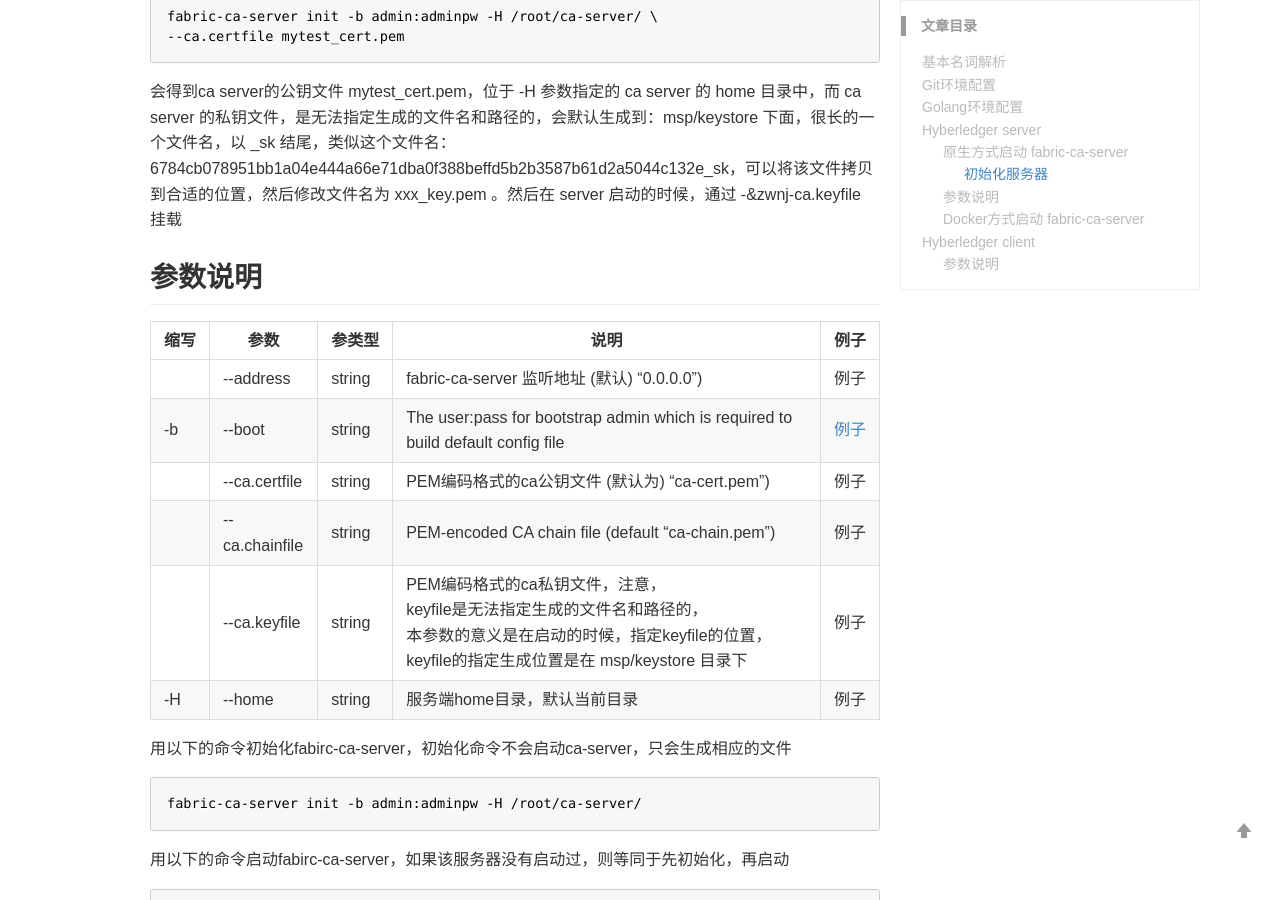
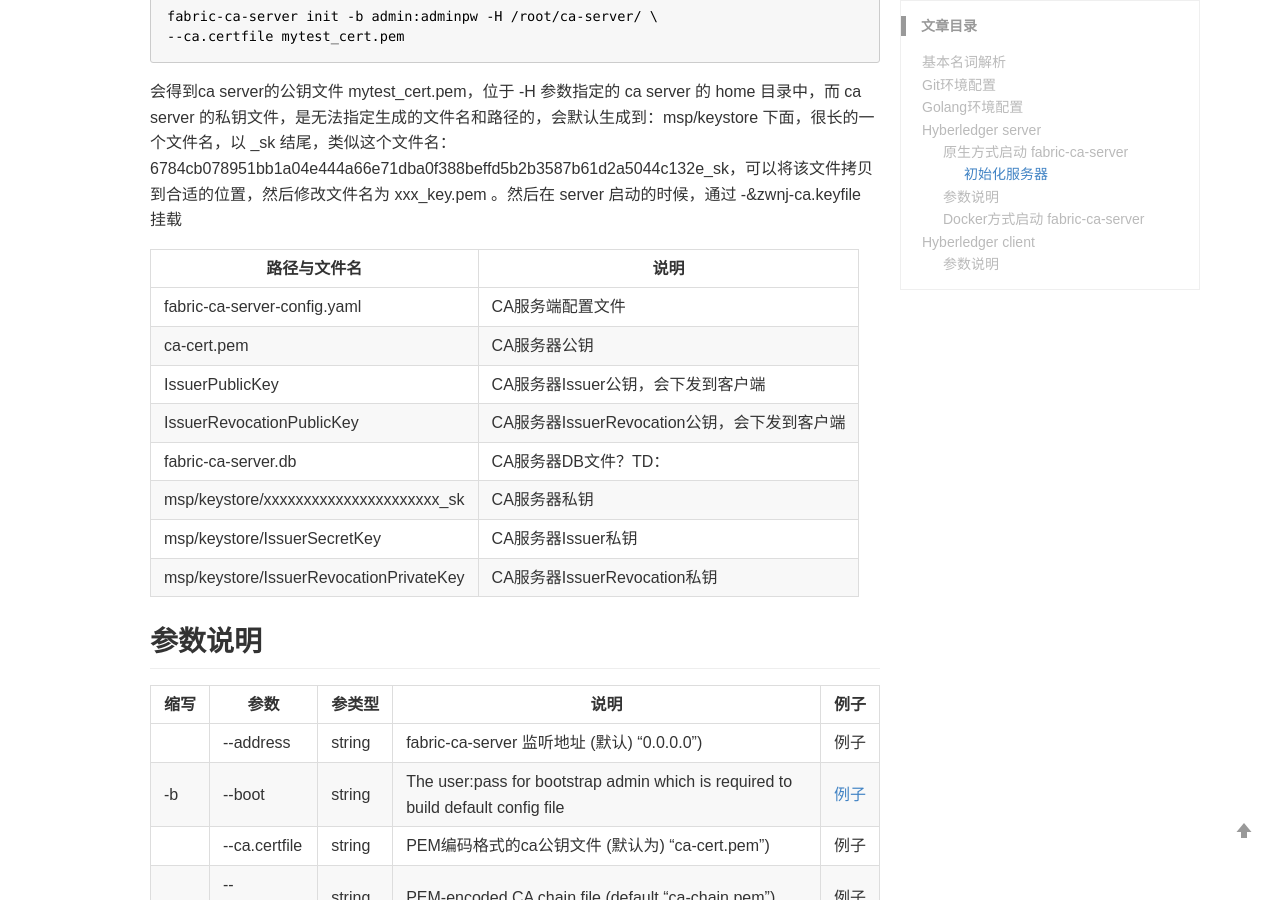
Before and after one commit to nox60/nox60.github.io, a Jekyll site: the page built from _posts/2019-07-18-Hyperledge-fabirc-ca.md, in a window 1280 px wide and 900 px high, scrolled down 4030 px. Built offline with Jekyll 4.4.1, drawn with Linux system fonts in a browser that asks for light colours; our own code applies the rules of GitHub Pages for plain Markdown files; comment, search, counter and statistics services are not loaded.

Commit message:
Update files

```diff
--- a/_posts/2019-07-18-Hyperledge-fabirc-ca.md
+++ b/_posts/2019-07-18-Hyperledge-fabirc-ca.md
@@ -182,6 +182,18 @@
 
 会得到ca server的公钥文件 mytest_cert.pem，位于 -H 参数指定的 ca server 的 home 目录中，而 ca server 的私钥文件，是无法指定生成的文件名和路径的，会默认生成到：msp/keystore 下面，很长的一个文件名，以 _sk 结尾，类似这个文件名：6784cb078951bb1a04e444a66e71dba0f388beffd5b2b3587b61d2a5044c132e_sk，可以将该文件拷贝到合适的位置，然后修改文件名为 xxx_key.pem 。然后在 server 启动的时候，通过 -&zwnj-ca.keyfile 挂载
 
+| 路径与文件名       |  说明|
+| ---------  | ------- |
+|   fabric-ca-server-config.yaml   |  CA服务端配置文件  |
+|   ca-cert.pem   |  CA服务器公钥  |
+|   IssuerPublicKey  |  CA服务器Issuer公钥，会下发到客户端  |
+|   IssuerRevocationPublicKey   |  CA服务器IssuerRevocation公钥，会下发到客户端  |
+|   fabric-ca-server.db   |  CA服务器DB文件？TD：  |
+|   msp/keystore/xxxxxxxxxxxxxxxxxxxxxx_sk   |  CA服务器私钥  |
+|   msp/keystore/IssuerSecretKey   |   CA服务器Issuer私钥  |
+|   msp/keystore/IssuerRevocationPrivateKey   |  CA服务器IssuerRevocation私钥  |
+
+
 
 ## 参数说明
 
@@ -240,6 +252,7 @@
 |   msp/IssuerRevocationPublicKey   |  CA吊销使用的公钥？  |
 |   msp/keystore/xxxxxxxxxxxxxxxxxxxxxxxxxxxxxxxxxxx_sk   | 客户私钥文件  |
 |   msp/signcerts/cert.pem   |  客户公钥文件  |
+
 
 
 ## 参数说明
```
